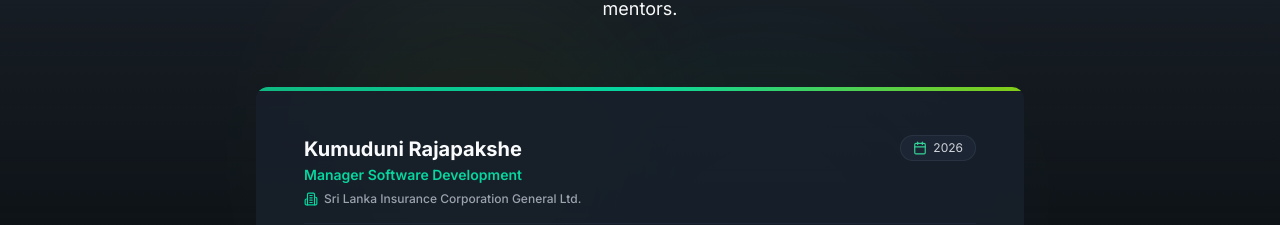
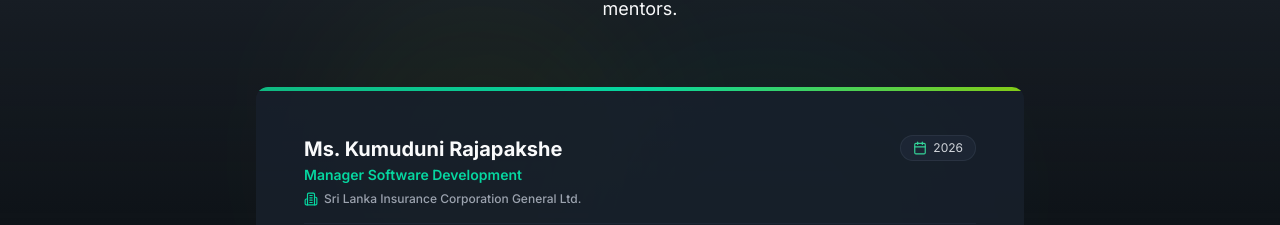
Before and after one commit to MadeeshaSK/Portfolio, a Next.js app: page / in a window 1280 px wide. Shown: the part 2011-2236 px from the top of the page. Built offline with nearby package versions, Linux system fonts and the light colour scheme.

Commit message:
feat: add Ms title and linkedIn URLs for recommendation

```diff
--- a/src/components/Recommendations.tsx
+++ b/src/components/Recommendations.tsx
@@ -23,7 +23,9 @@ export default function Recommendations() {
 
   const recommendations: any[] = [
     {
-      name: 'Kumuduni Rajapakshe',
+      name: 'Ms. Kumuduni Rajapakshe',
+      profileUrl: 'https://www.linkedin.com/in/kumuduni/',
+      companyUrl: 'https://www.linkedin.com/company/silc-general/posts/?feedView=all',
       role: 'Manager Software Development',
       company: 'Sri Lanka Insurance Corporation General Ltd.',
       period: '2026',
@@ -96,16 +98,18 @@ export default function Recommendations() {
                       {/* Header: Name, Position, Period */}
                       <div className="flex items-start justify-between gap-4 mb-4 border-b border-gray-800/80 pb-4">
                         <div>
-                          <h3 className="text-xl font-bold text-text-primary group-hover:text-primary-400 transition-colors duration-300">
-                            {rec.name}
-                          </h3>
+                          <a href={rec.profileUrl} target="_blank" rel="noopener noreferrer">
+                            <h3 className="text-xl font-bold text-text-primary group-hover:text-primary-400 transition-colors duration-300">
+                              {rec.name}
+                            </h3>
+                          </a>
                           <p className="text-sm text-secondary-400 font-semibold mt-0.5">
                             {rec.role}
                           </p>
-                          <div className="flex items-center gap-1.5 text-xs text-gray-400 font-medium mt-1.5">
+                          <a href={rec.companyUrl} target="_blank" rel="noopener noreferrer" className="flex items-center gap-1.5 text-xs text-gray-400 hover:text-primary-400 transition-colors duration-300 font-medium mt-1.5">
                             <Building2 className="w-3.5 h-3.5 text-secondary-400 shrink-0" />
                             <span>{rec.company}</span>
-                          </div>
+                          </a>
                         </div>
 
                         {/* Date Badge */}
```
